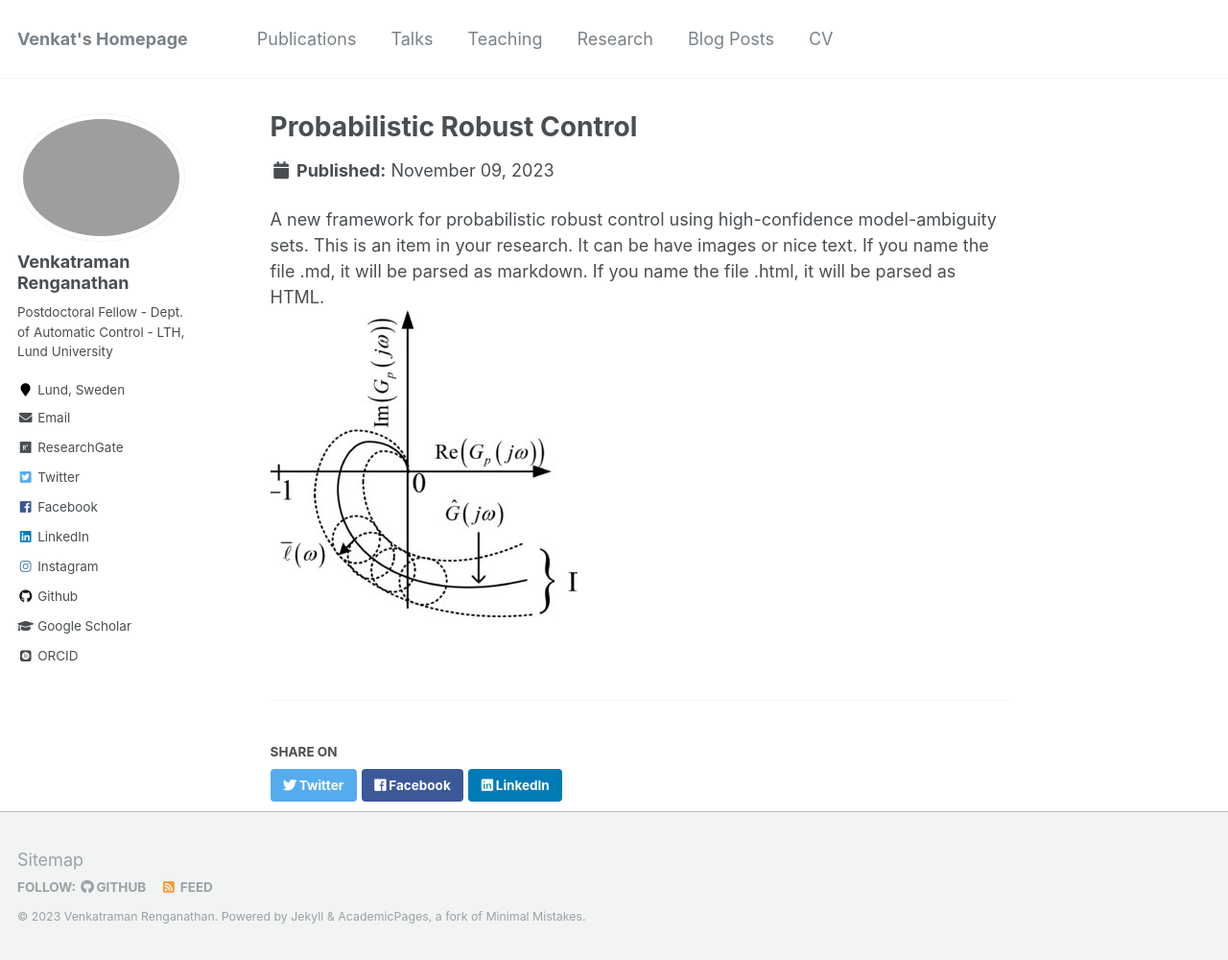
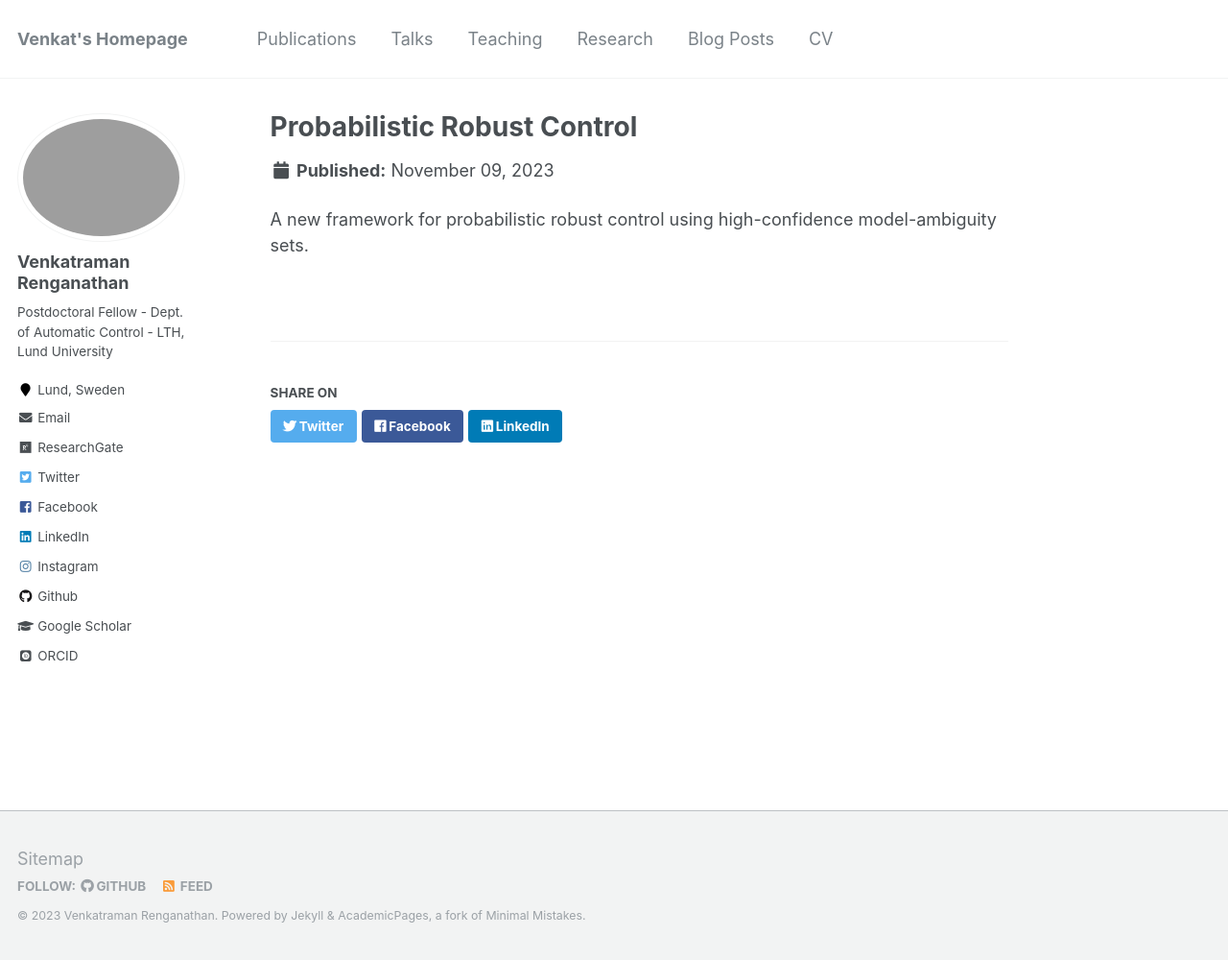
Before and after one commit to venkatramanrenganathan/venkatramanrenganathan.github.io, a Jekyll site: the page built from _research/prc.md, in a window 1280 px wide and 1000 px high. Shown: the whole window at 96% size. Built offline with Jekyll 4.4.1, drawn with Linux system fonts in a browser that asks for light colours; some web fonts are replaced.

Commit message:
Update prc.md

```diff
--- a/_research/prc.md
+++ b/_research/prc.md
@@ -2,8 +2,7 @@
 title: "Probabilistic Robust Control"
 permalink: /research/prc
 collection: research
-excerpt: ""
+excerpt: "<br/><img src='/images/UncertainNyquist.jpg'> "
 
 ---
-A new framework for probabilistic robust control using high-confidence model-ambiguity sets. This is an item in your research. It can be have images or nice text. If you name the file .md, it will be parsed as markdown. If you name the file .html, it will be parsed as HTML.
-<br/><img src='/images/UncertainNyquist.jpg'>
+A new framework for probabilistic robust control using high-confidence model-ambiguity sets.
```
